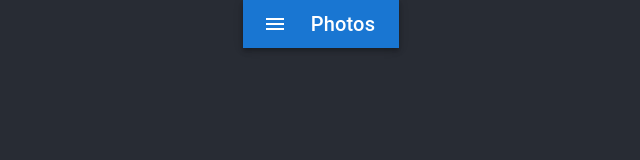
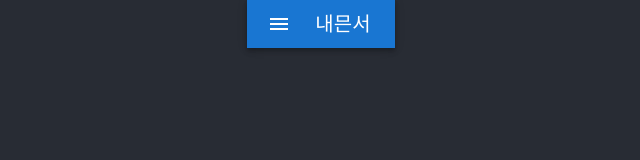
Before and after one commit to rmfls2017/indukcs_test, a React (Create React App) app: page / in a window 1280 px wide. Shown: the top 160 px of the page, without its empty margins (319-959 px from the left). Built offline with nearby package versions, Linux system fonts and the light colour scheme.

Commit message:
상단바 추가

```diff
--- a/package.json
+++ b/package.json
@@ -3,8 +3,12 @@
   "version": "0.1.0",
   "private": true,
   "dependencies": {
+    "@emotion/react": "^11.9.0",
+    "@emotion/styled": "^11.8.1",
     "@material-ui/core": "^4.12.4",
     "@material-ui/icons": "^4.11.3",
+    "@mui/icons-material": "^5.8.0",
+    "@mui/material": "^5.8.1",
     "@testing-library/jest-dom": "^5.16.4",
     "@testing-library/react": "^13.1.1",
     "@testing-library/user-event": "^13.5.0",
--- a/src/components/AppNav.jsx
+++ b/src/components/AppNav.jsx
@@ -20,7 +20,7 @@ export default function DenseAppBar() {
             <MenuIcon />
           </IconButton>
           <Typography variant="h6" color="inherit" component="div">
-            Photos
+            내믄서
           </Typography>
         </Toolbar>
       </AppBar>
```
Also changed, not shown: 1 other file (tests, documents, lock files or other folders).
